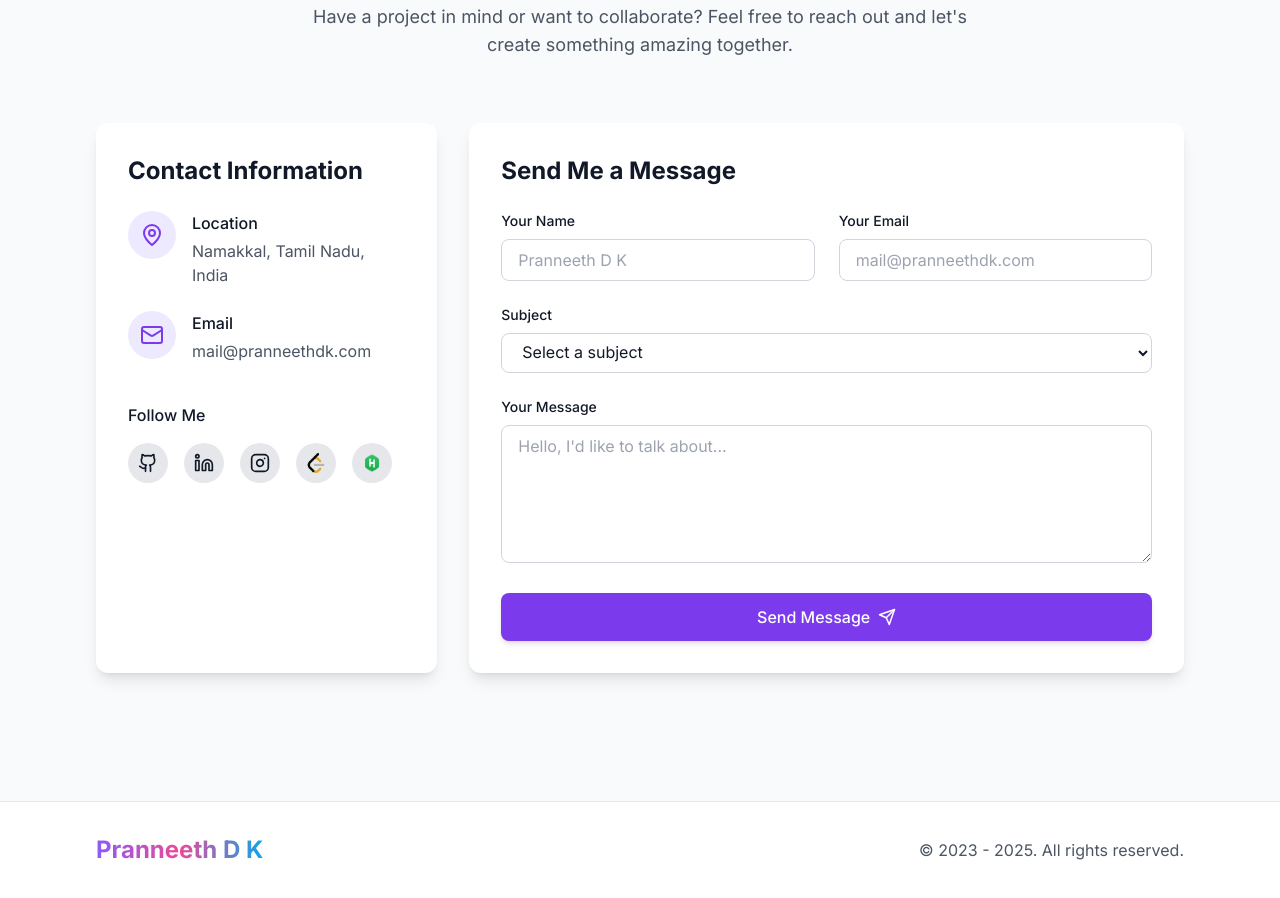
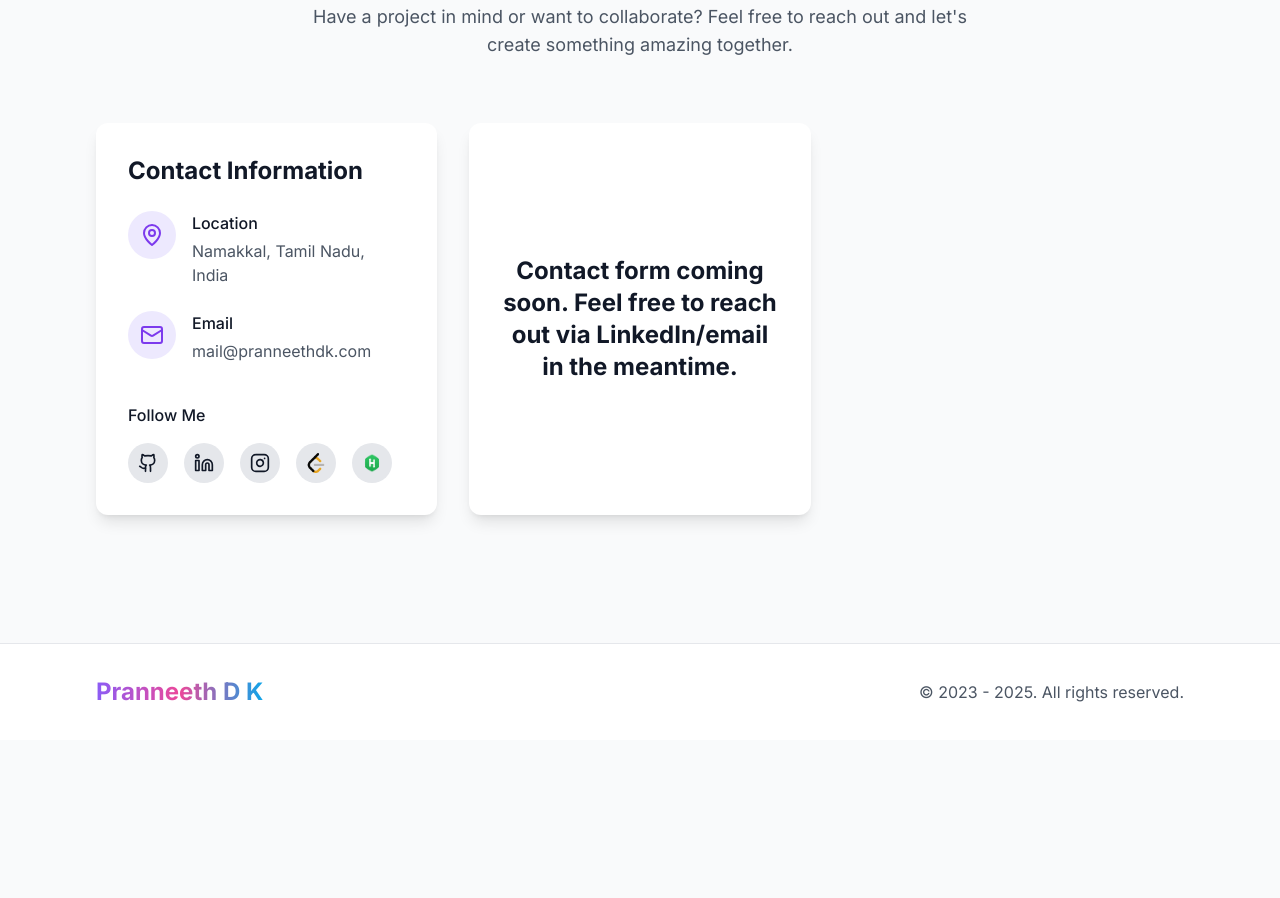
Before and after one commit to pranneeth-1511/portfolio-website, a React (Vite) app in the folder frontend/: page / in a window 1280 px wide. Shown: the part 8780-9678 px from the top of the page. After the commit the page ends 9520 px from the top, so only its background shows below. Built offline with nearby package versions, Linux system fonts and the light colour scheme.

Commit message:
contact form hide

```diff
--- a/frontend/src/components/Contact/Contact.tsx
+++ b/frontend/src/components/Contact/Contact.tsx
@@ -202,7 +202,13 @@ return (
             </div>
           </div>
         </motion.div>
-        {/* Contact Form */}
+          <div className="card p-8 flex items-center justify-center min-h-[300px]">
+            <h1 className="text-2xl font-bold text-center">
+              Contact form coming soon. Feel free to reach out via{' '}
+              <strong>LinkedIn/email</strong> in the meantime.
+            </h1>
+          </div>
+        {/* Contact Form
         <motion.div
           variants={containerVariants}
           initial="hidden"
@@ -302,7 +308,7 @@ return (
               </motion.div>
             </form>
           </div>
-        </motion.div>
+        </motion.div>*/}
       </div>
     </div>
   </section>
```
